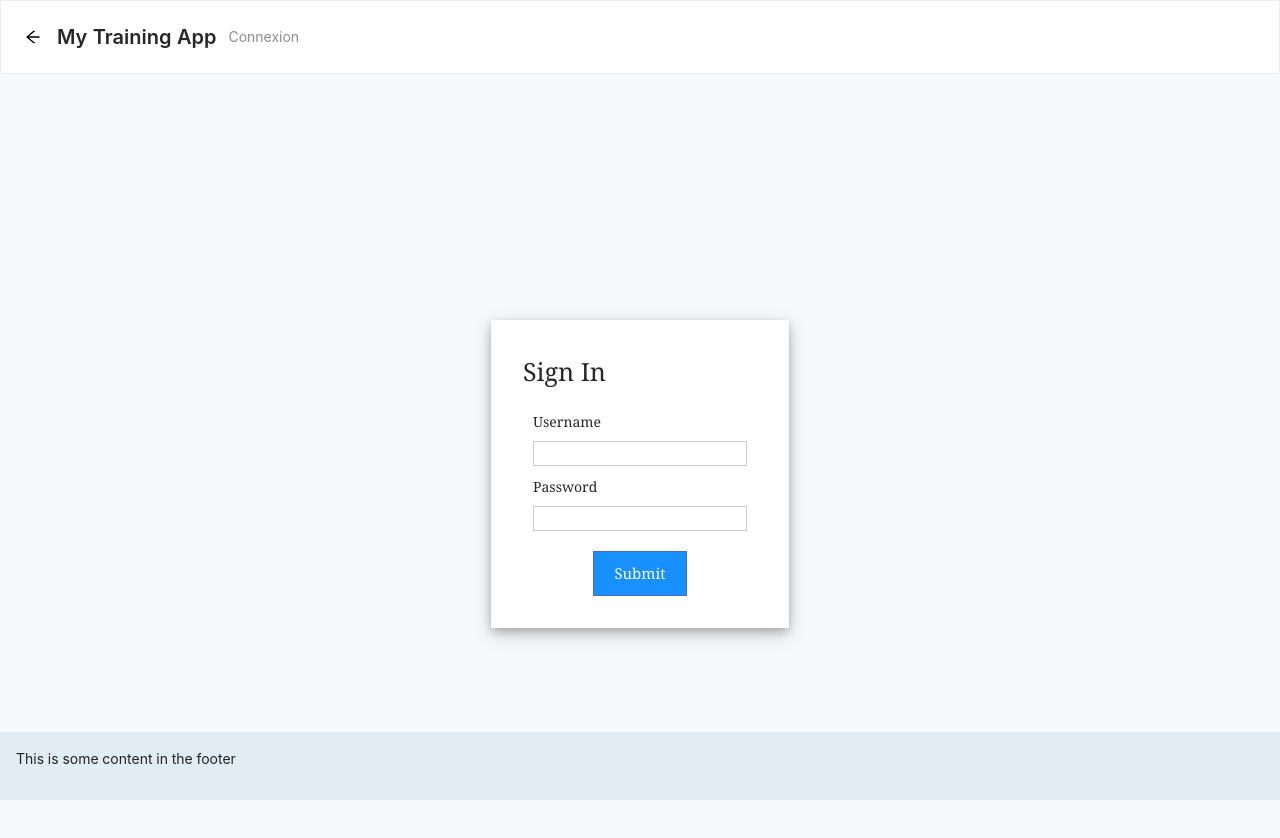
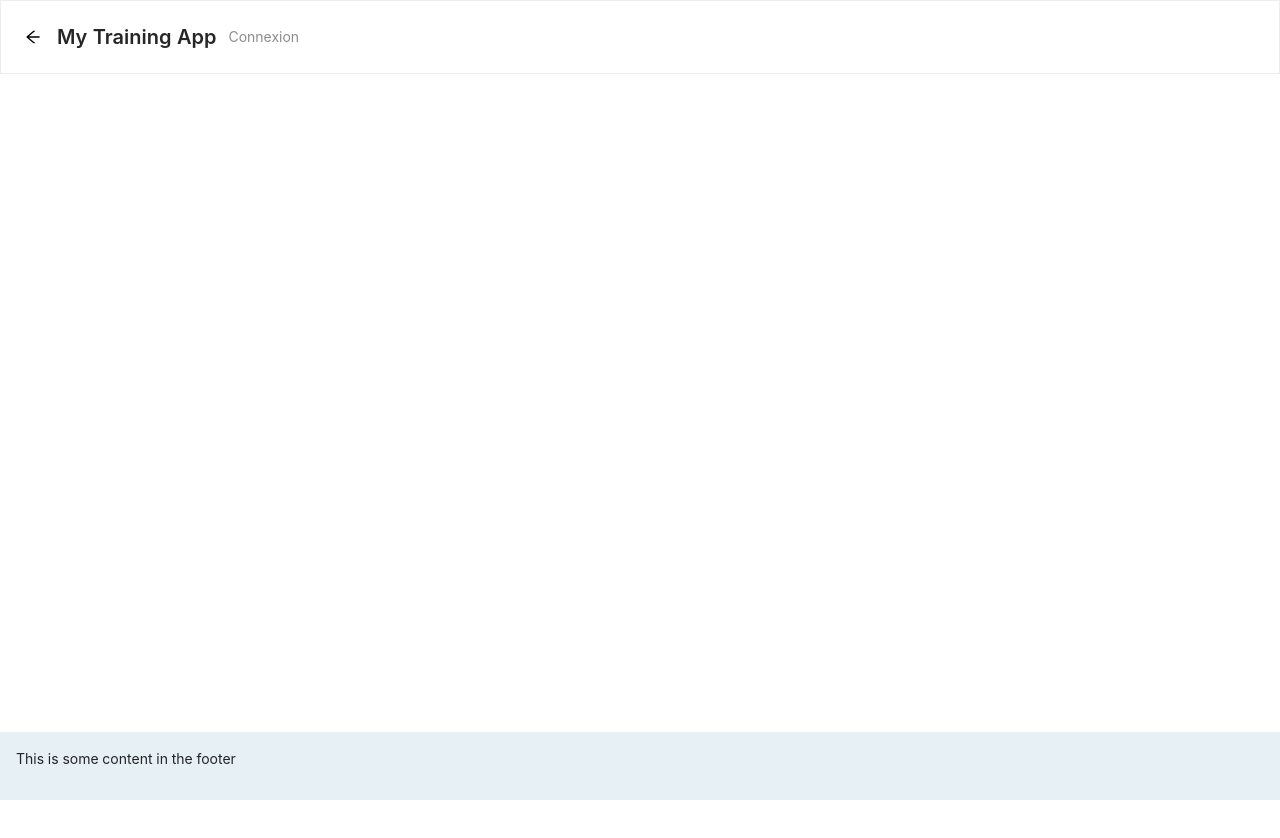
Before and after one commit to Stomias/E4-react-project-front, a React (Create React App) app: page / in a window 1280 px wide. Shown: the top 838 px of the page. After the commit the page ends 800 px from the top, so only its background shows below. Built offline with nearby package versions, Linux system fonts and the light colour scheme.

Commit message:
formulaire création training

```diff
--- a/package.json
+++ b/package.json
@@ -11,7 +11,7 @@
     "react": "^17.0.2",
     "react-dom": "^17.0.2",
     "react-redux": "^7.2.6",
-    "react-router-dom": "^6.0.2",
+    "react-router-dom": "^6.1.1",
     "react-scripts": "4.0.3",
     "react-validation": "^3.0.7",
     "web-vitals": "^1.0.1"
--- a/src/App.js
+++ b/src/App.js
@@ -4,13 +4,14 @@ import Connexion from './templates/connexion/Connexion';
 import Header from './templates/header/Header';
 import Footer from './templates/footer/Footer';
 // import TrainingList from './templates/trainingList/TrainingList';
+import TrainingCreation from './templates/trainingCreation/TrainingCreation';
 
 
 const App = () => {
   return (
     <div className="form-style">
       <Header />
-      <Connexion />
+      <TrainingCreation />
       <Footer />
     </div>
 
--- a/src/templates/trainingList/TrainingList.js
+++ b/src/templates/trainingList/TrainingList.js
@@ -1,7 +1,9 @@
 import React from 'react';
 import { useState, useEffect } from 'react';
-import { List, Card } from 'antd';
+import { List, Card, Button } from 'antd';
 import userId from "../../myInitObject";
+import TrainingCreation from '../trainingCreation/TrainingCreation';
+
 
 const TrainingList = () => {
 
@@ -12,11 +14,12 @@ const TrainingList = () => {
     const data = await response.json()
     setTrainings(data)
     console.log(data);
+    console.log(userId.getUserId());
   }
 
   useEffect(() => {
     fetchData()
-  }, [])
+  }, []);
 
 
 
@@ -39,6 +42,7 @@ const TrainingList = () => {
       </List.Item>
     )}
   />
+    <Button type="primary">Créer Entrainement</Button>
   </div>
   )
 };
```
